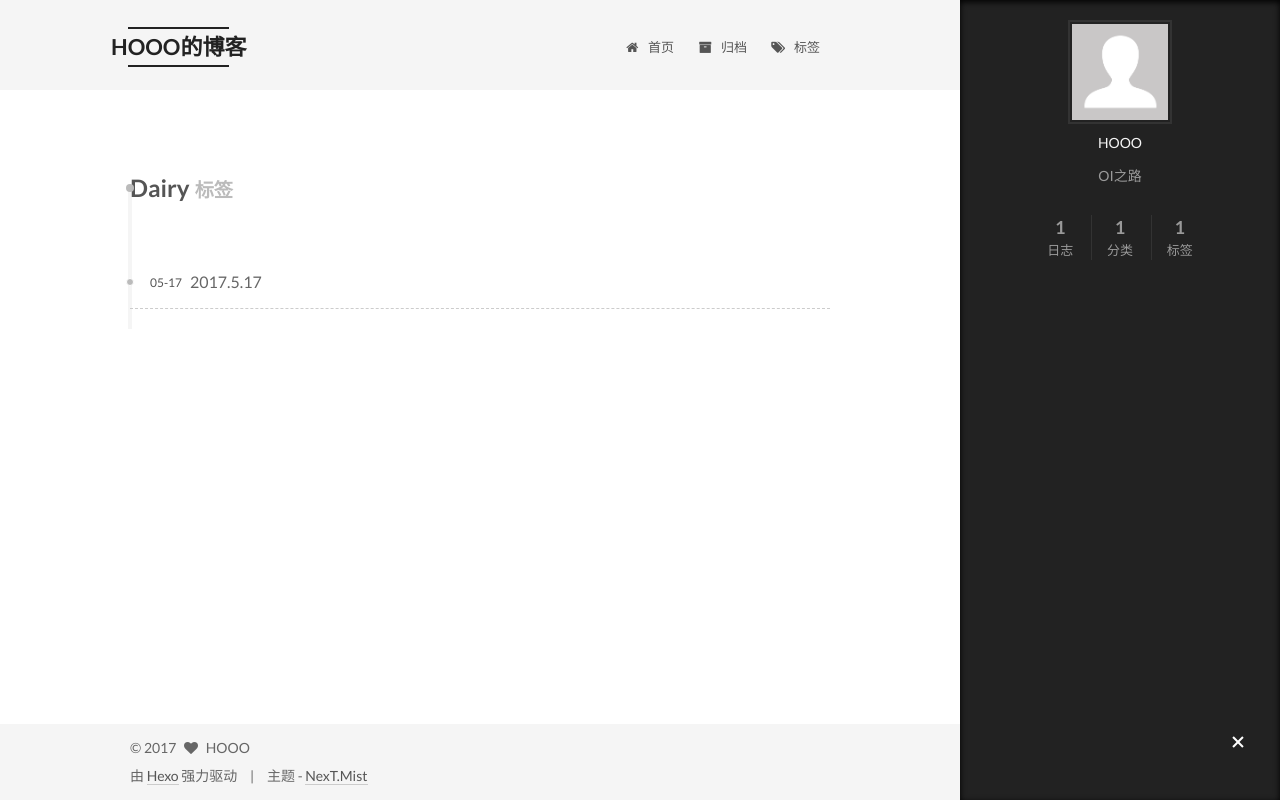
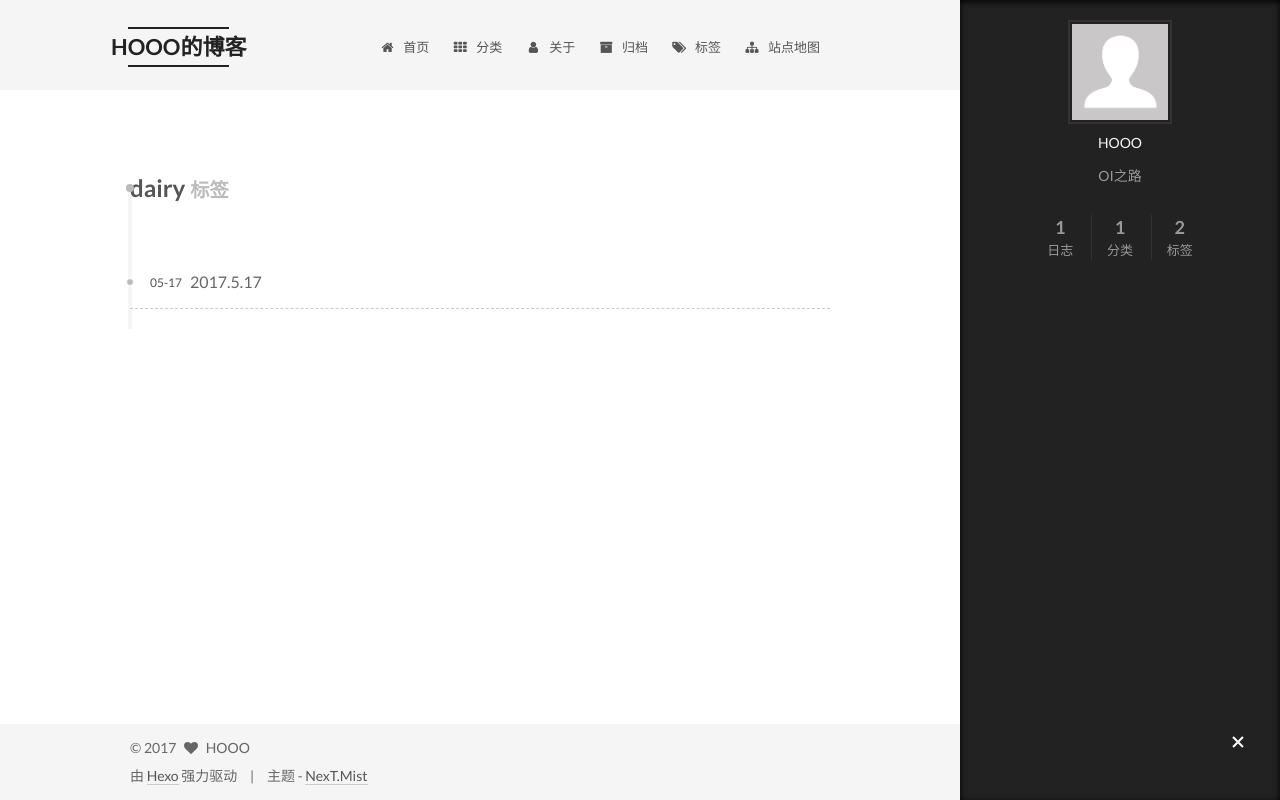
Before and after one commit to S-HOOO/S-HOOO.github.io, a plain HTML site: page tags/Dairy/index.html in a window 1280 px wide. Both pictures are taken after a click on the element 1238 px from the left and 743 px from the top of the page. Drawn offline with Linux system fonts and the light colour scheme.

Commit message:
Site updated: 2017-05-18 07:58:47

```diff
--- a/content.json
+++ b/content.json
@@ -1 +1 @@
-{"meta":{"title":"HOOO的博客","subtitle":"自己选择的路，跪着也要走完","description":"OI之路","author":"HOOO","url":"http://S-HOOO.github.io"},"pages":[],"posts":[{"title":"2017.5.17","slug":"2017-5-17","date":"2017-05-17T11:33:35.000Z","updated":"2017-05-17T23:57:08.645Z","comments":true,"path":"2017/05/17/2017-5-17/","link":"","permalink":"http://S-HOOO.github.io/2017/05/17/2017-5-17/","excerpt":"摘要：","text":"摘要：正文：","categories":[{"name":"OI生涯","slug":"OI生涯","permalink":"http://S-HOOO.github.io/categories/OI生涯/"}],"tags":[{"name":"Dairy","slug":"Dairy","permalink":"http://S-HOOO.github.io/tags/Dairy/"}]}]}
+{"meta":{"title":"HOOO的博客","subtitle":"自己选择的路，跪着也要走完","description":"OI之路","author":"HOOO","url":"http://S-HOOO.github.io"},"pages":[],"posts":[{"title":"2017.5.17","slug":"2017-5-17","date":"2017-05-17T11:33:35.000Z","updated":"2017-05-17T23:58:24.259Z","comments":true,"path":"2017/05/17/2017-5-17/","link":"","permalink":"http://S-HOOO.github.io/2017/05/17/2017-5-17/","excerpt":"摘要：","text":"摘要：正文：","categories":[{"name":"OI生涯","slug":"OI生涯","permalink":"http://S-HOOO.github.io/categories/OI生涯/"}],"tags":[{"name":"dairy","slug":"dairy","permalink":"http://S-HOOO.github.io/tags/dairy/"}]}]}
--- a/tags/Dairy/index.html
+++ b/tags/Dairy/index.html
@@ -93,7 +93,7 @@
 <meta name="description" content="OI之路">
 <meta property="og:type" content="website">
 <meta property="og:title" content="HOOO的博客">
-<meta property="og:url" content="http://S-HOOO.github.io/tags/Dairy/index.html">
+<meta property="og:url" content="http://S-HOOO.github.io/tags/dairy/index.html">
 <meta property="og:site_name" content="HOOO的博客">
 <meta property="og:description" content="OI之路">
 <meta name="twitter:card" content="summary">
@@ -126,13 +126,13 @@
 
 
 
-  <link rel="canonical" href="http://S-HOOO.github.io/tags/Dairy/"/>
+  <link rel="canonical" href="http://S-HOOO.github.io/tags/dairy/"/>
 
 
 
 
 
-  <title>标签: Dairy | HOOO的博客</title>
+  <title>标签: dairy | HOOO的博客</title>
 </head>
 
 <body itemscope itemtype="http://schema.org/WebPage" lang="zh-Hans">
@@ -204,6 +204,26 @@
         </li>
 
 
+        <li class="menu-item menu-item-categories">
+          <a href="/categories" rel="section">
+
+              <i class="menu-item-icon fa fa-fw fa-th"></i> <br />
+
+            分类
+          </a>
+        </li>
+
+
+        <li class="menu-item menu-item-about">
+          <a href="/about" rel="section">
+
+              <i class="menu-item-icon fa fa-fw fa-user"></i> <br />
+
+            关于
+          </a>
+        </li>
+
+
         <li class="menu-item menu-item-archives">
           <a href="/archives" rel="section">
 
@@ -220,6 +240,16 @@
               <i class="menu-item-icon fa fa-fw fa-tags"></i> <br />
 
             标签
+          </a>
+        </li>
+
+
+        <li class="menu-item menu-item-sitemap">
+          <a href="/sitemap.xml" rel="section">
+
+              <i class="menu-item-icon fa fa-fw fa-sitemap"></i> <br />
+
+            站点地图
           </a>
         </li>
 
@@ -244,7 +274,7 @@
 
   <div id="posts" class="posts-collapse">
     <div class="collection-title">
-      <h1>Dairy<small>标签</small>
+      <h1>dairy<small>标签</small>
       </h1>
     </div>
 
@@ -344,7 +374,7 @@
 
             <div class="site-state-item site-state-tags">
 
-                <span class="site-state-item-count">1</span>
+                <span class="site-state-item-count">2</span>
                 <span class="site-state-item-name">标签</span>
 
             </div>
```
Also changed, not shown: 2017/05/17/2017-5-17/index.html (+35 -5 lines), archives/2017/05/index.html (+31 -1 lines), archives/2017/index.html (+31 -1 lines), archives/index.html (+31 -1 lines), categories/OI生涯/index.html (+31 -1 lines), index.html (+31 -1 lines).
